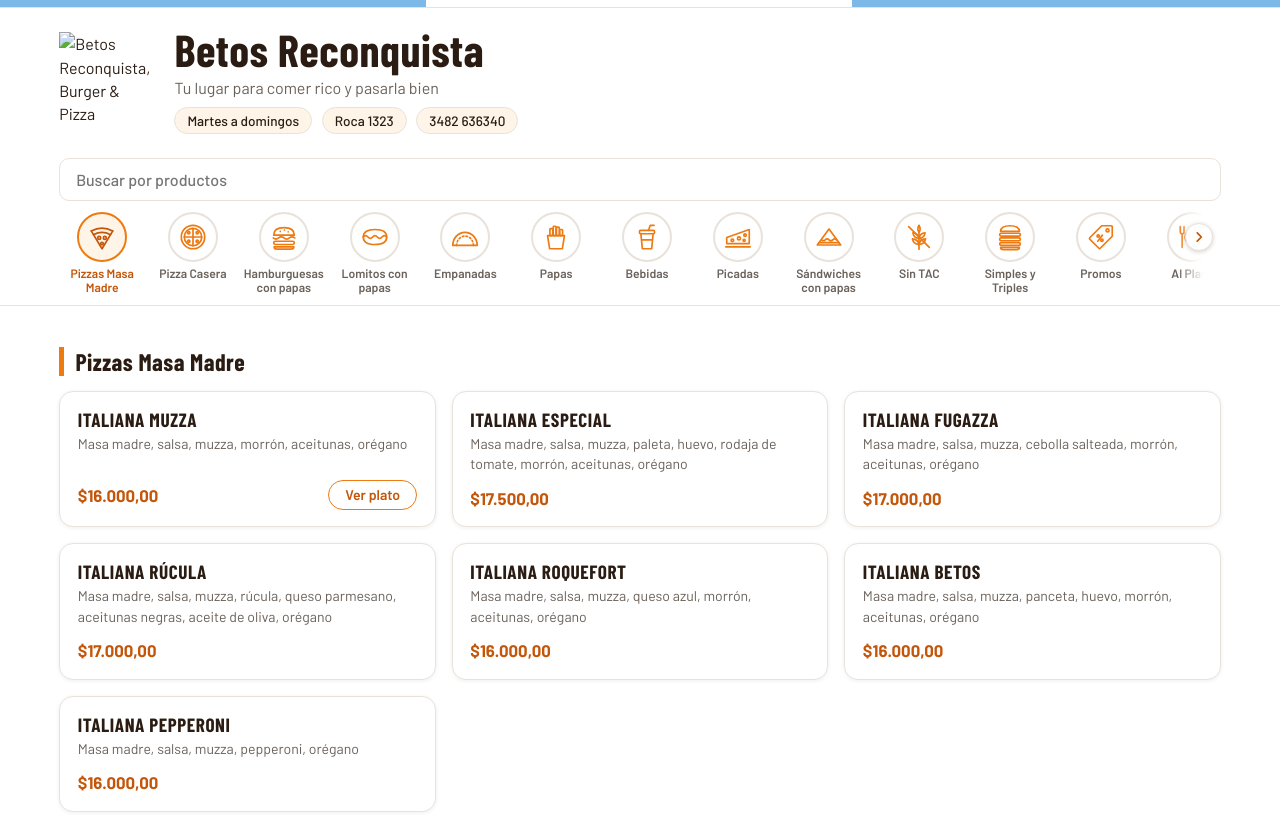
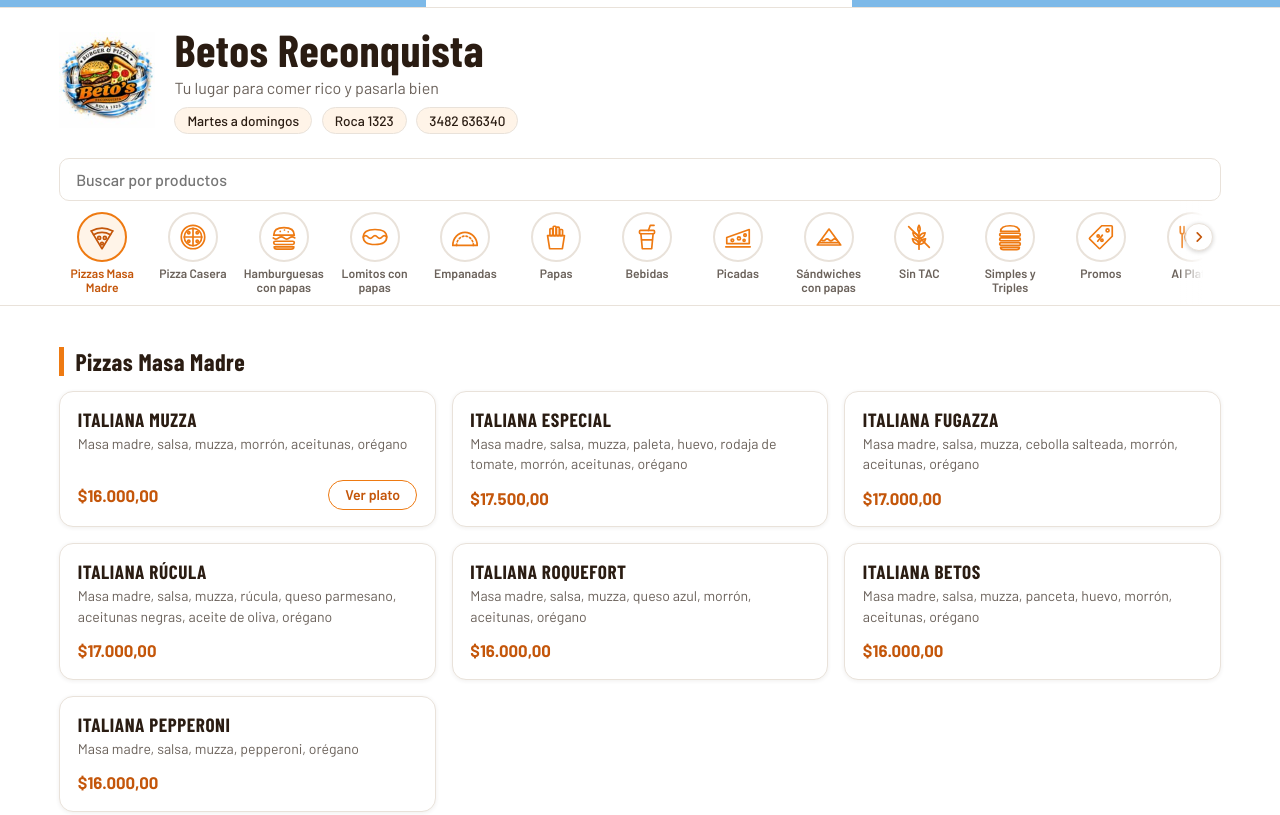
Before and after one commit to Nahuel409/app-bar, a plain HTML site: page index.html in a window 1280 px wide. Shown: the top 815 px of the page. Drawn offline with nearby package versions, Linux system fonts and the light colour scheme; some packages are replaced by stand-ins of ours; a script that the page names is missing; a web font is replaced by a local one.

Commit message:
subo logo

```diff
--- a/index.html
+++ b/index.html
@@ -4,7 +4,7 @@
 <meta charset="UTF-8">
 <meta name="viewport" content="width=device-width, initial-scale=1">
 <title>Beto's Reconquista · Carta</title>
-<link rel="icon" href="logo.png">
+<link rel="icon" href="models/logo.png">
 <link rel="preconnect" href="https://fonts.googleapis.com">
 <link rel="preconnect" href="https://fonts.gstatic.com" crossorigin>
 <link href="https://fonts.googleapis.com/css2?family=Barlow:wght@400;500;600;700&family=Barlow+Condensed:wght@600;700;800&display=swap" rel="stylesheet">
@@ -16,7 +16,7 @@
 <header class="cabecera">
   <div class="banda"></div>
   <div class="cab-in">
-    <img class="logo" src="logo.png" alt="Betos Reconquista, Burger & Pizza">
+    <img class="logo" src="models/logo.png" alt="Betos Reconquista, Burger & Pizza">
     <div>
       <h1>Betos Reconquista</h1>
       <p class="lema">Tu lugar para comer rico y pasarla bien</p>
```
Also changed, not shown: models/logo.png (added).
